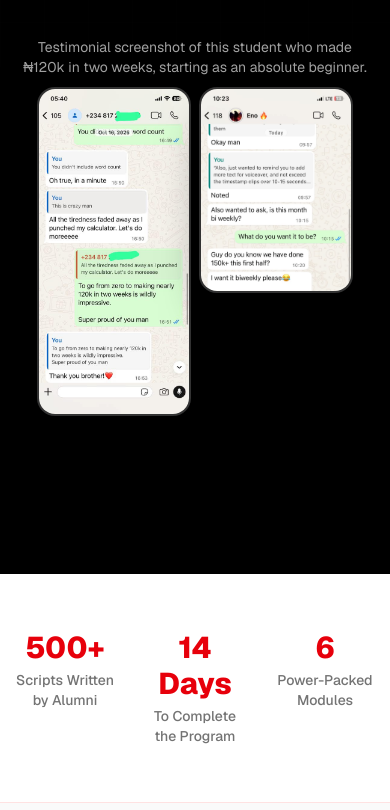
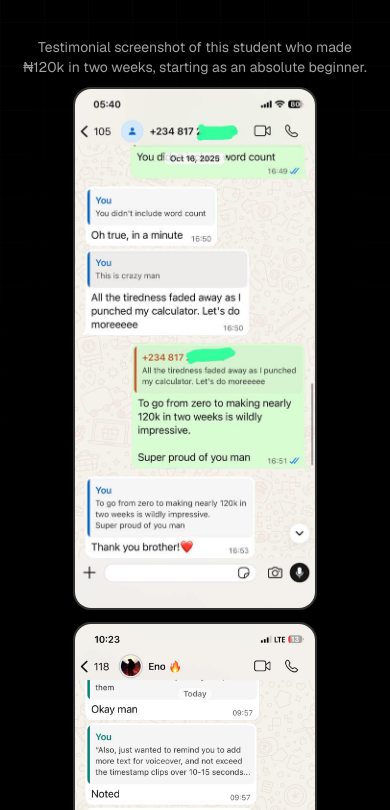
Before and after one commit to Yomabasi8/7figures, a Next.js app: page / in a window 390 px wide. Shown: the part 1034-1844 px from the top of the page. Built offline with nearby package versions, Linux system fonts and the light colour scheme.

Commit message:
feat: update testimonial layout for improved responsiveness and clarity

```diff
--- a/app/components/HeroSection.tsx
+++ b/app/components/HeroSection.tsx
@@ -111,8 +111,8 @@ export default function HeroSection() {
               Testimonial screenshot of this student who made ₦120k in two
               weeks, starting as an absolute beginner.
             </p>
-            <div className="flex items-start justify-center gap-3 sm:gap-5">
-              <div className="rounded-2xl overflow-hidden shadow-2xl shadow-black/60 ring-2 ring-white/20 max-w-[150px] sm:max-w-[260px] md:max-w-[320px] lg:max-w-[360px]">
+            <div className="flex flex-col sm:flex-row items-center sm:items-start justify-center gap-4 sm:gap-5">
+              <div className="rounded-2xl overflow-hidden shadow-2xl shadow-black/60 ring-2 ring-white/20 max-w-[240px] sm:max-w-[260px] md:max-w-[320px] lg:max-w-[360px]">
                 <Image
                   src="/Images/student-120k-2-weeks.jpg"
                   alt="Student testimonial screenshot: ₦120k earned in two weeks as a beginner"
@@ -121,7 +121,7 @@ export default function HeroSection() {
                   className="w-full h-auto"
                 />
               </div>
-              <div className="rounded-2xl overflow-hidden shadow-2xl shadow-black/60 ring-2 ring-white/20 max-w-[150px] sm:max-w-[260px] md:max-w-[320px] lg:max-w-[360px]">
+              <div className="rounded-2xl overflow-hidden shadow-2xl shadow-black/60 ring-2 ring-white/20 max-w-[240px] sm:max-w-[260px] md:max-w-[320px] lg:max-w-[360px]">
                 <Image
                   src="/Images/student-150k-2-weeks.jpg"
                   alt="Student testimonial screenshot: ₦150k earned in two weeks"
--- a/app/components/TestimonialsSection.tsx
+++ b/app/components/TestimonialsSection.tsx
@@ -122,15 +122,17 @@ export default function TestimonialsSection() {
         </div>
       </div>
 
-      {/* Infinite scrolling testimonial strip */}
+      {/* Testimonial strip: static vertical stack on mobile, infinite scrolling marquee from sm up */}
       <div className="reveal">
-        <div className="flex w-max gap-6 px-4 sm:px-6 animate-ticker">
+        <div className="flex flex-col items-center sm:items-start sm:flex-row w-full sm:w-max gap-6 px-4 sm:px-6 sm:animate-ticker">
           {testimonials.map((item, i) => (
             <TestimonialCard key={`a-${i}`} item={item} />
           ))}
-          {testimonials.map((item, i) => (
-            <TestimonialCard key={`b-${i}`} item={item} hidden />
-          ))}
+          <div className="hidden sm:contents">
+            {testimonials.map((item, i) => (
+              <TestimonialCard key={`b-${i}`} item={item} hidden />
+            ))}
+          </div>
         </div>
       </div>
     </section>
```
